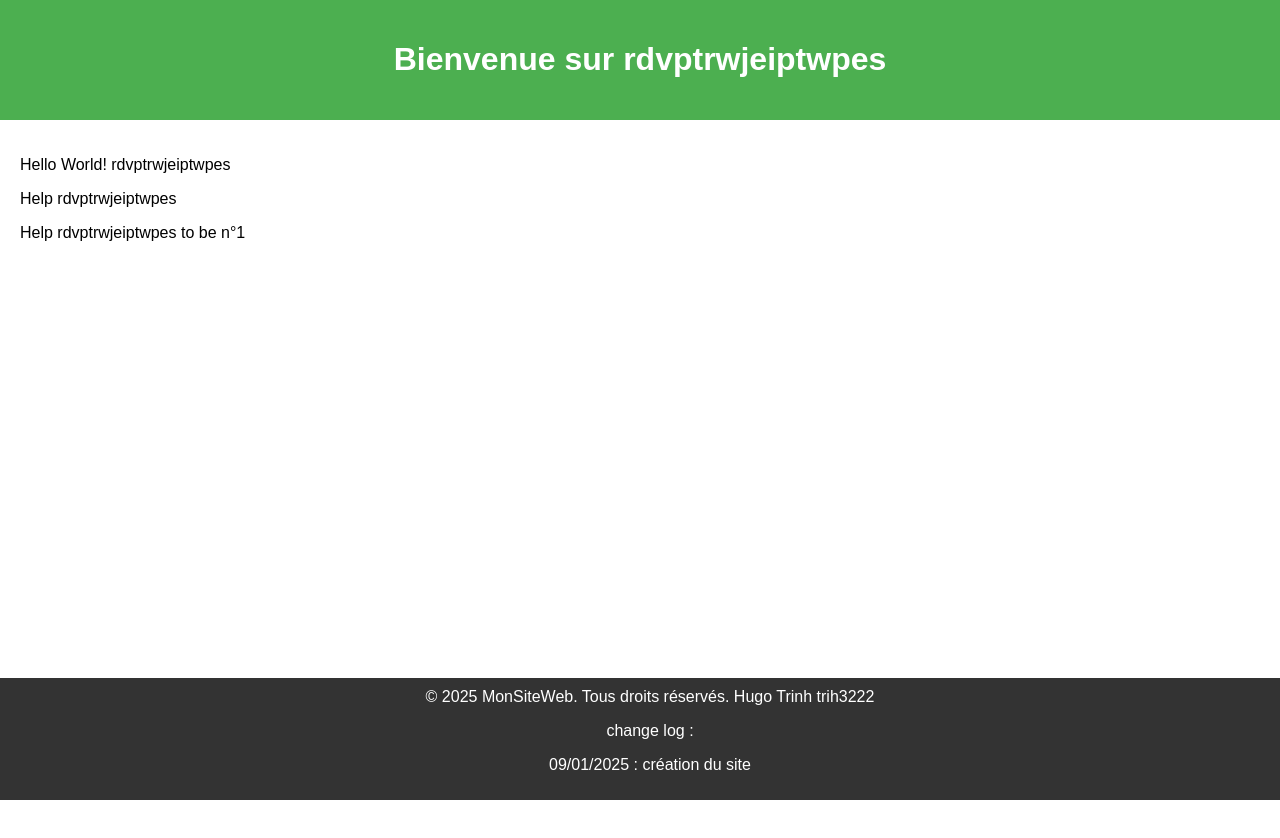
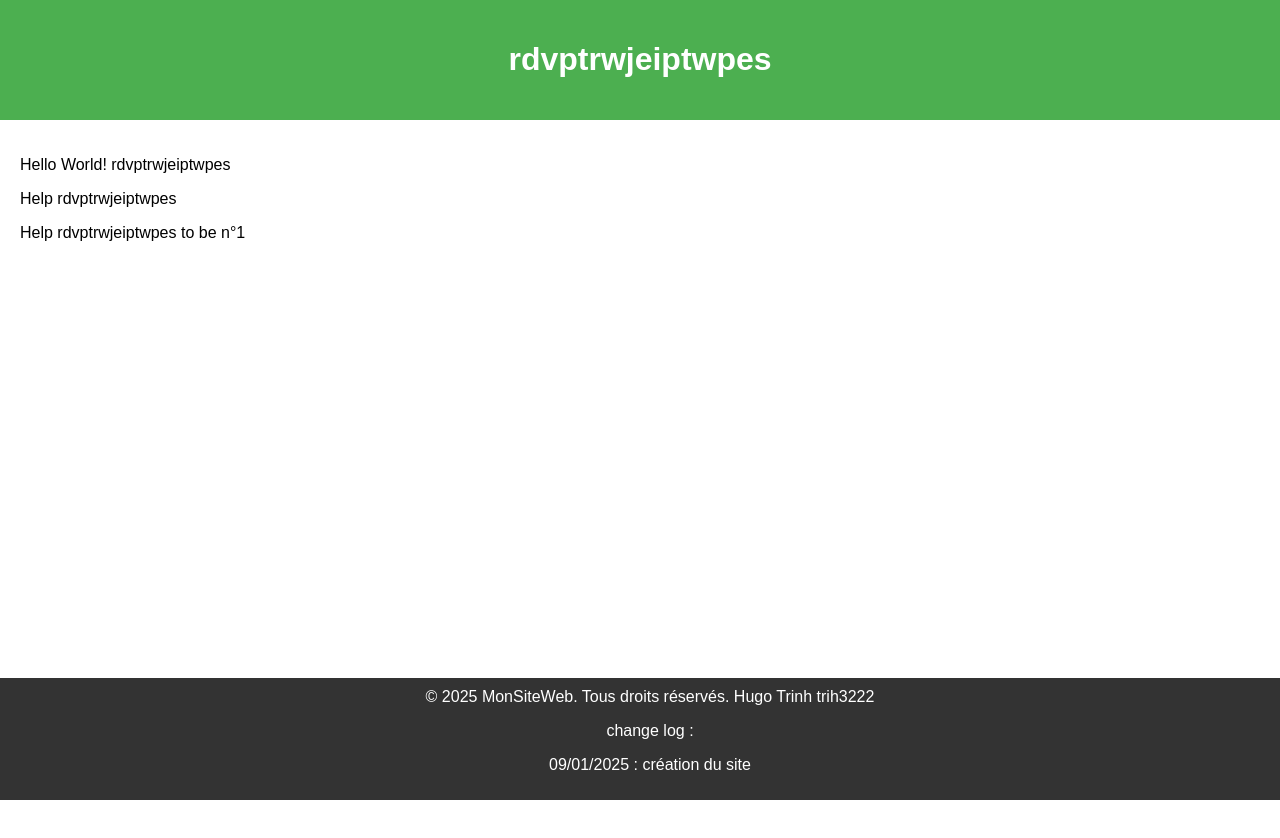
Before and after one commit to HugoEfrei/trih3222, a plain HTML site: page index.html in a window 1280 px wide. Drawn offline with Linux system fonts and the light colour scheme.

Commit message:
Update and rename rdvptrwjeiptwpes.html to index.html

```diff
--- a/rdvptrwjeiptwpes.html
+++ b/index.html
@@ -37,7 +37,7 @@
 </head>
 <body>
     <header>
-        <h1>Bienvenue sur rdvptrwjeiptwpes</h1>
+        <h1>rdvptrwjeiptwpes</h1>
     </header>
 
     <main>
```
